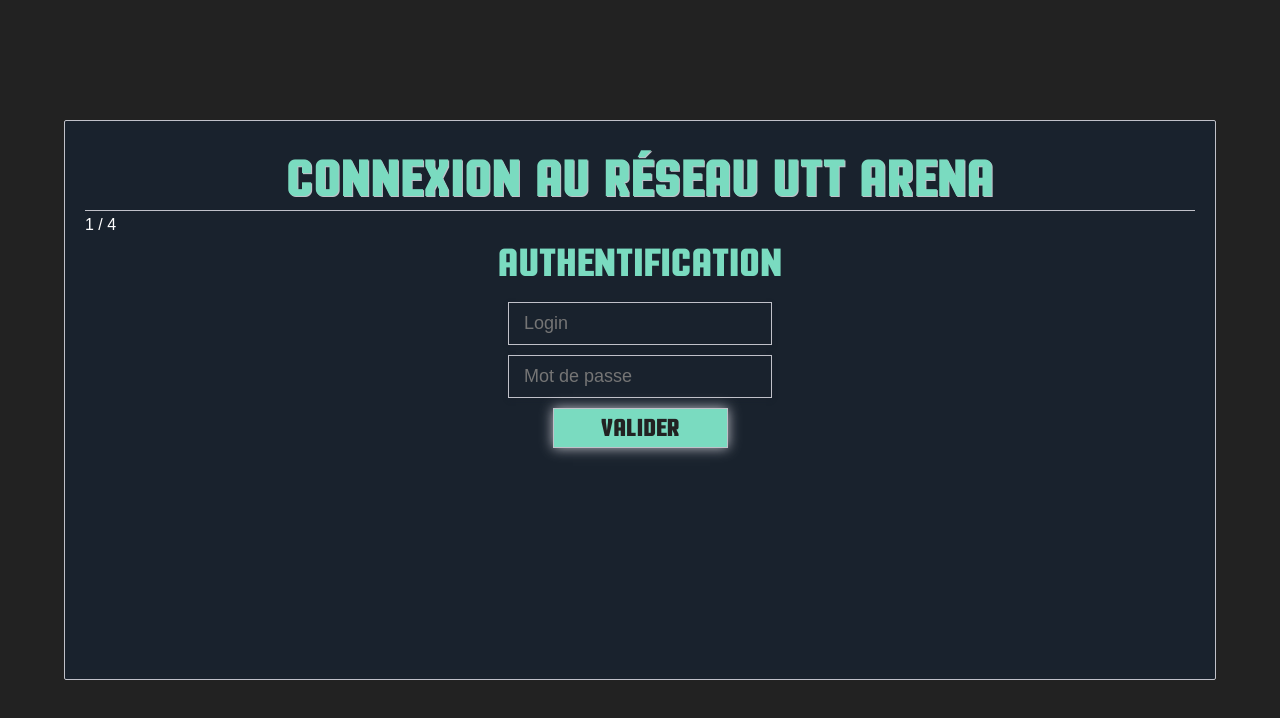
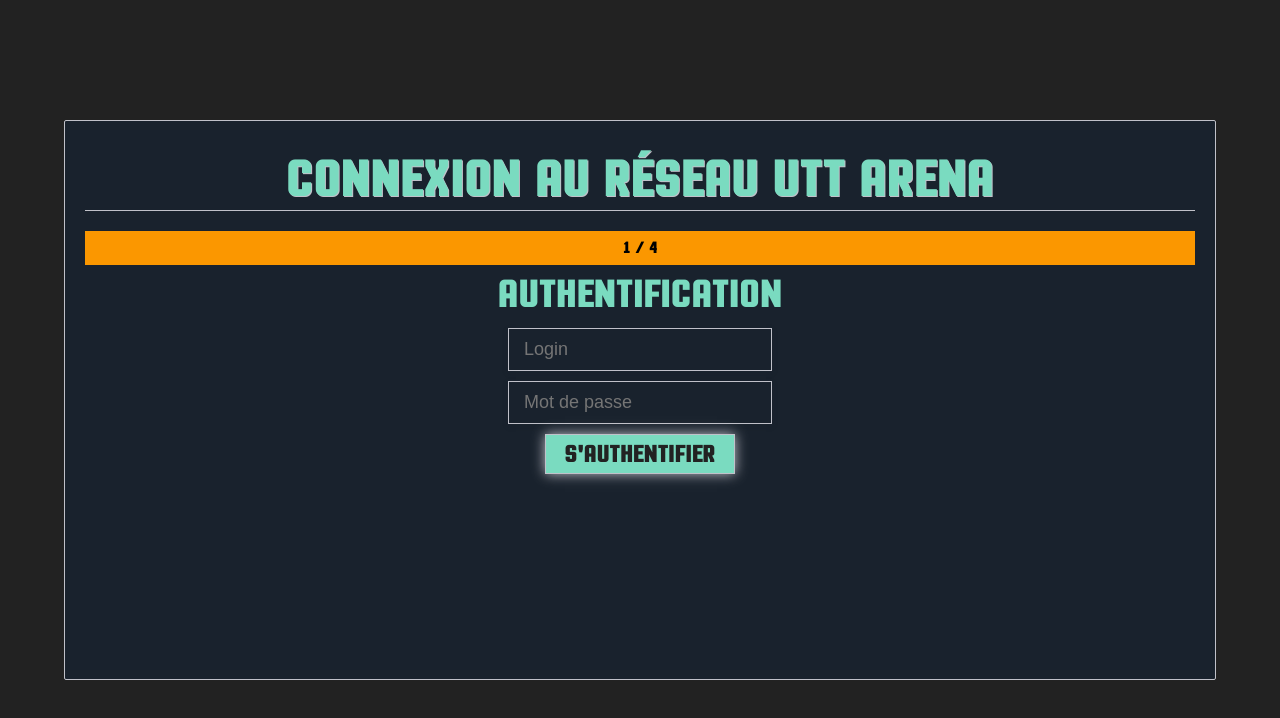
Before and after one commit to ungdev/UA-captive-portal, a Vue app: page / in a window 1280 px wide. Shown: the top 718 px of the page. Built offline with nearby package versions, Linux system fonts and the light colour scheme.

Commit message:
steps of the workflow created + can navigate in the workflow

```diff
--- a/src/app.css
+++ b/src/app.css
@@ -89,3 +89,14 @@ h2.a-title {
   box-shadow: 0 0 12px 0 var(--grey),
         inset 0 0 0 1px var(--grey);
 }
+
+/* forms */
+.center-form > * {
+  margin-top: 10px;
+  margin-right: auto;
+  margin-left: auto;
+}
+
+.center-form-container {
+  flex: 1;
+}
--- a/src/components/Login.vue
+++ b/src/components/Login.vue
@@ -1,13 +1,12 @@
 <template>
-  <div class="workflow-item">
-    <div class="step-counter">1 / 4</div>
+  <div>
     <h2 class="a-title a-title--blue center">Authentification</h2>
-    <div class="login-form-container">
-      <form class="login-form">
+    <div class="center-form-container">
+      <form class="center-form">
         <input class="a-input" type="text" placeholder="Login" />
         <input class="a-input" type="password" placeholder="Mot de passe" />
         <div class="center">
-          <button class="a-button a-button--blue">valider</button>
+          <button type="button" class="a-button a-button--blue" @click="login">s'authentifier</button>
         </div>
       </form>
     </div>
@@ -16,18 +15,11 @@
 
 <script>
 export default {
-  name: 'Login'
+  name: 'Login',
+  methods: {
+    login: function() {
+      this.$emit('stepFinished')
+    }
+  }
 }
 </script>
-
-<style>
-.login-form > * {
-  margin-top: 10px;
-  margin-right: auto;
-  margin-left: auto;
-}
-
-.login-form-container {
-  flex: 1;
-}
-</style>
--- /dev/null
+++ b/src/components/MacAddress.vue
@@ -0,0 +1,24 @@
+<template>
+  <div>
+    <h2 class="a-title a-title--blue center">Ton adresse MAC</h2>
+    <div class="center-form-container">
+      <form class="center-form">
+        <input class="a-input" type="text" placeholder="Adresse MAC" />
+        <div class="center">
+          <button type="button" class="a-button a-button--blue" @click="sendMacAddress">envoyer</button>
+        </div>
+      </form>
+    </div>
+  </div>
+</template>
+
+<script>
+export default {
+  name: 'MacAddress',
+  methods: {
+    sendMacAddress: function() {
+      this.$emit('stepFinished')
+    }
+  }
+}
+</script>
--- /dev/null
+++ b/src/components/PlaceNumber.vue
@@ -0,0 +1,24 @@
+<template>
+  <div>
+    <h2 class="a-title a-title--blue center">Ton emplacement</h2>
+    <div class="center-form-container">
+      <form class="center-form">
+        <input class="a-input" type="text" placeholder="Numéro de place" />
+        <div class="center">
+          <button type="button" class="a-button a-button--blue" @click="sendPlaceNumber">envoyer</button>
+        </div>
+      </form>
+    </div>
+  </div>
+</template>
+
+<script>
+export default {
+  name: 'PlaceNumber',
+  methods: {
+    sendPlaceNumber: function() {
+      this.$emit('stepFinished')
+    }
+  }
+}
+</script>
--- /dev/null
+++ b/src/components/SuccessfulConnection.vue
@@ -0,0 +1,14 @@
+<template>
+  <div>
+    <h2 class="a-title a-title--blue center">Connexion réussie !</h2>
+    <div class="center">
+      Débranche, puis rebranche ton cable éthernet pour être placés dans le réseau correspondant à ton tournois !
+    </div>
+  </div>
+</template>
+
+<script>
+export default {
+  name: 'SuccessfulConnection'
+}
+</script>
--- a/src/components/Workflow.css
+++ b/src/components/Workflow.css
@@ -48,14 +48,7 @@
   }
 }
 
-.workflow-item {
-  height: 100%;
-  display: flex;
-  flex-direction: column;
-  position: relative;
-}
-
-.step-counter {
+.step-number {
   background: var(--orange);
   color: black;
   font-family: MotionControl, Impact, sans-serif;
@@ -66,3 +59,10 @@
   line-height: 20px;
   font-size: 20px;
 }
+
+.workflow-item {
+  height: 100%;
+  display: flex;
+  flex-direction: column;
+  position: relative;
+}
--- a/src/components/Workflow.vue
+++ b/src/components/Workflow.vue
@@ -2,18 +2,40 @@
   <div class="workflow-container">
     <div class="workflow">
       <h1 class="a-title a-title--blue center">Connexion au réseau UTT arena</h1>
-      <Login />
+      <div class="workflow-item">
+        <div class="step-number">{{ step }} / 4</div>
+        <Login v-if="step === 1" v-on:stepFinished="incrementStep" />
+        <PlaceNumber v-if="step === 2" v-on:stepFinished="incrementStep" />
+        <MacAddress v-if="step === 3" v-on:stepFinished="incrementStep" />
+        <SuccessfulConnection v-if="step === 4" />
+      </div>
     </div>
   </div>
 </template>
 
 <script>
 import Login from './Login'
+import PlaceNumber from './PlaceNumber'
+import MacAddress from './MacAddress'
+import SuccessfulConnection from './SuccessfulConnection'
 
 export default {
   name: 'Workflow',
   components: {
-    Login
+    Login,
+    PlaceNumber,
+    MacAddress,
+    SuccessfulConnection
+  },
+  data() {
+    return {
+      step: 1
+    };
+  },
+  methods: {
+    incrementStep: function() {
+      this.step++;
+    }
   }
 }
 </script>
```
